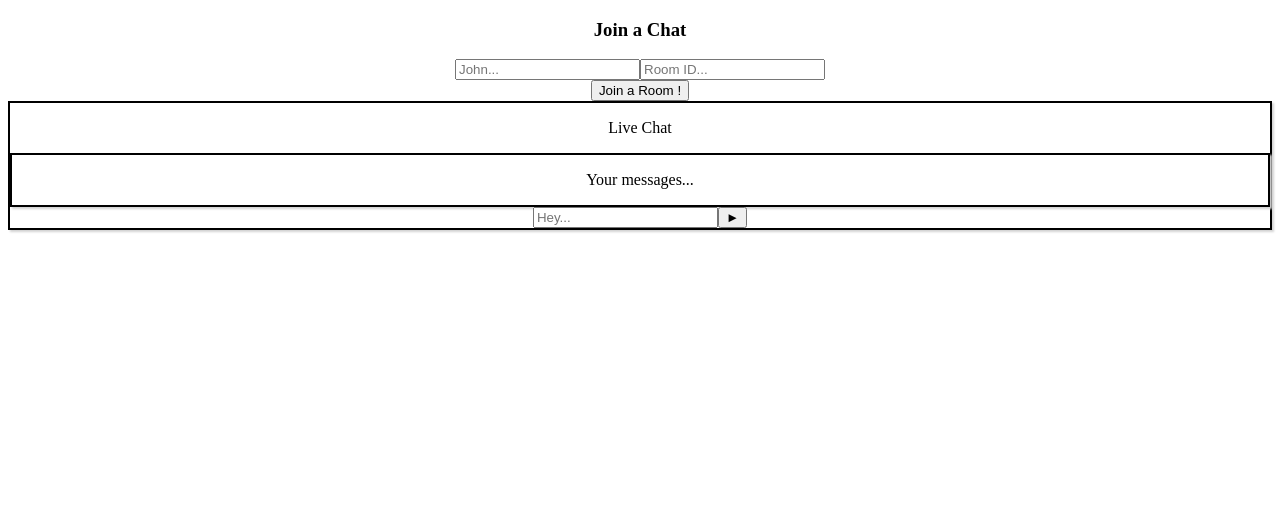
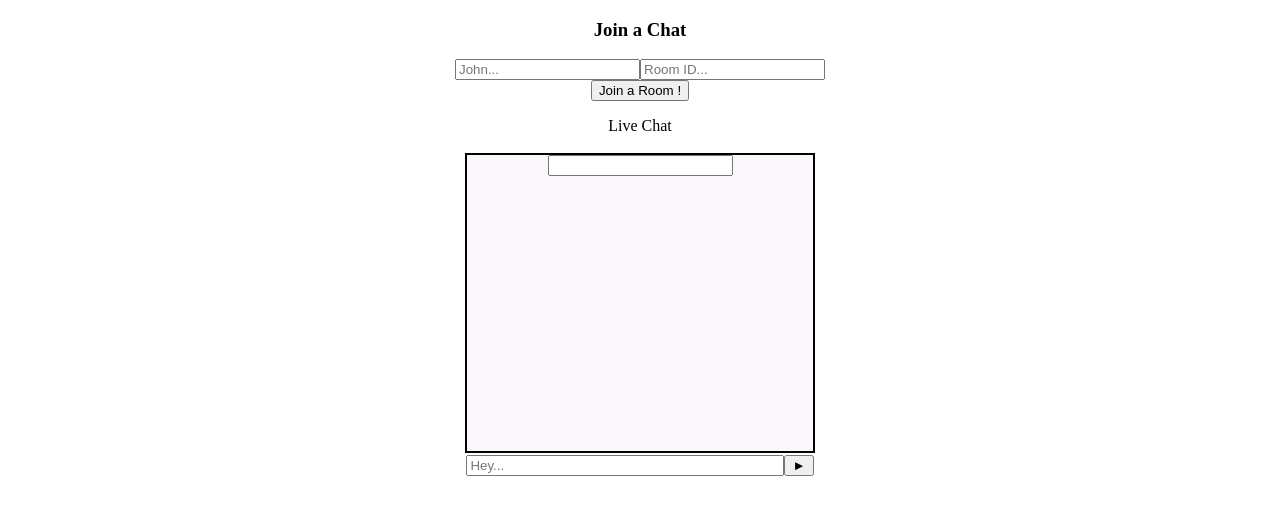
Before and after one commit to kobi070/ChatApp, a React (Create React App) app in the folder client/: page / in a window 1280 px wide. Shown: the top 514 px of the page. Built offline with nearby package versions, Linux system fonts and the light colour scheme; no server answers.

Commit message:
updated css

```diff
--- a/client/src/App.css
+++ b/client/src/App.css
@@ -1,38 +1,3 @@
 .App {
   text-align: center;
 }
-
-.App-logo {
-  height: 40vmin;
-  pointer-events: none;
-}
-
-@media (prefers-reduced-motion: no-preference) {
-  .App-logo {
-    animation: App-logo-spin infinite 20s linear;
-  }
-}
-
-.App-header {
-  background-color: #282c34;
-  min-height: 100vh;
-  display: flex;
-  flex-direction: column;
-  align-items: center;
-  justify-content: center;
-  font-size: calc(10px + 2vmin);
-  color: white;
-}
-
-.App-link {
-  color: #61dafb;
-}
-
-@keyframes App-logo-spin {
-  from {
-    transform: rotate(0deg);
-  }
-  to {
-    transform: rotate(360deg);
-  }
-}
--- a/client/src/component/chat.css
+++ b/client/src/component/chat.css
@@ -1,5 +1,17 @@
-.chat{
+.chat-body{
+    display: grid;
+    justify-content: center;
+    padding: 2px;
+}
+
+.chat.main{
+    width: 350px;
+    height: 300px;
+    background-color: #fbf6fb;
     box-sizing: border-box;
-    box-shadow: 2px 2px 2px lightgray;
     border: 2px solid black;
 }
+
+.chat-btn{
+    width: 310px;
+}
--- a/client/src/component/chat.js
+++ b/client/src/component/chat.js
@@ -22,14 +22,13 @@ function Chat({ socket, username, room }) {
         <p>Live Chat</p>
       </div>
       <div className="chat-body">
-        <div className="chat">
-            <p>
-              Your messages...
-            </p>
+        <div className="chat main">
+            <input className="messanger" type="text" ></input>
         </div>
       </div>
       <div className="chat-footer">
         <input
+          className="chat-btn"
           type="text"
           placeholder="Hey..."
           onClick={sendMessage}
```
